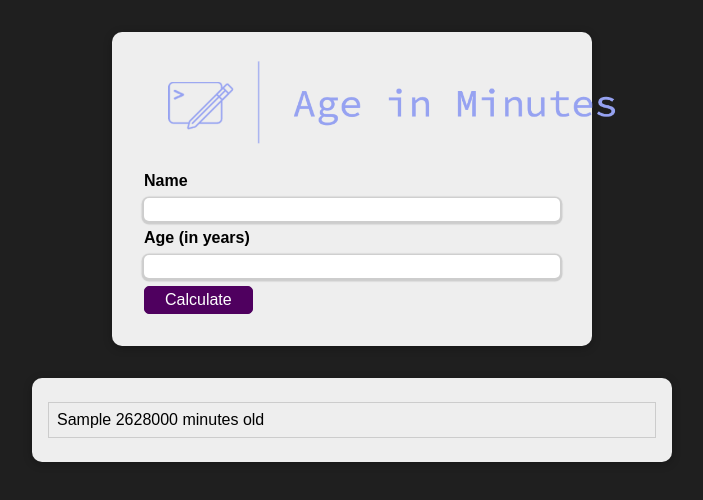
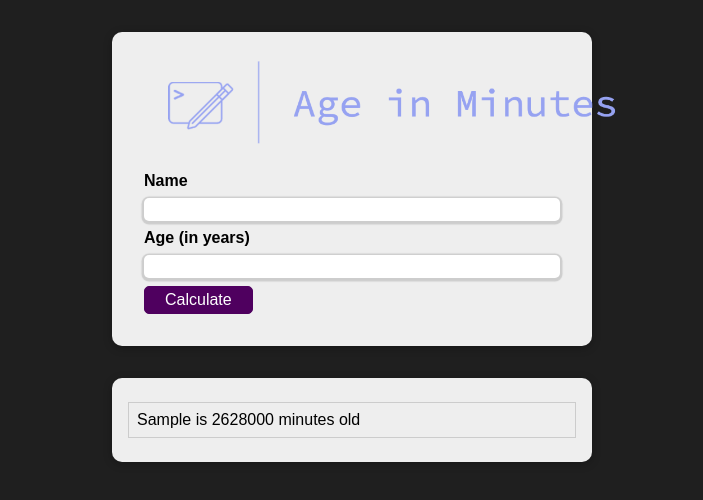
Before and after one commit to karansethia/AgeInMinutes, a React (Vite) app: page / in a window 1280 px wide. Both pictures are taken after typing "Sample", "5" into the empty fields and a click on the button "Calculate". Shown: the top 500 px of the page, without its empty margins (288-991 px from the left). Built offline with nearby package versions, Linux system fonts and the light colour scheme.

Commit message:
Completing Application

```diff
--- a/src/components/UI/ErrorModal.module.css
+++ b/src/components/UI/ErrorModal.module.css
@@ -18,7 +18,8 @@
   }
 
   .header {
-    background: #4f005f;
+    /* background: #4f005f; */
+    background-image: linear-gradient(to bottom left,#fe6c1e,#4f005f);
     padding: 1rem;
   }
 
--- a/src/components/Users/UsersList.jsx
+++ b/src/components/Users/UsersList.jsx
@@ -4,13 +4,16 @@ import styles from './UsersList.module.css'
 
 const UserList = (props) => {
 
+  if(props.users.length>0){
     return (
       <Card className={styles.users}>
           <ul>
-            {props.users.map(user => (<li key={user.id}>{user.name} {(user.age)} minutes old</li>))}
+              {props.users.map(user => (<li key={user.id}>{user.name} is {(user.age)} minutes old</li>))}
           </ul>
       </Card>
     )
   }
+  return;
+}
 
 export default UserList
--- a/src/components/Users/UsersList.module.css
+++ b/src/components/Users/UsersList.module.css
@@ -2,7 +2,7 @@
 .users {
     margin: 2rem auto;
     width: 90%;
-    max-width: 40rem;
+    max-width: 30rem;
   }
 
   .users ul {
```
Lines whose indentation alone changed are shown as unchanged.
